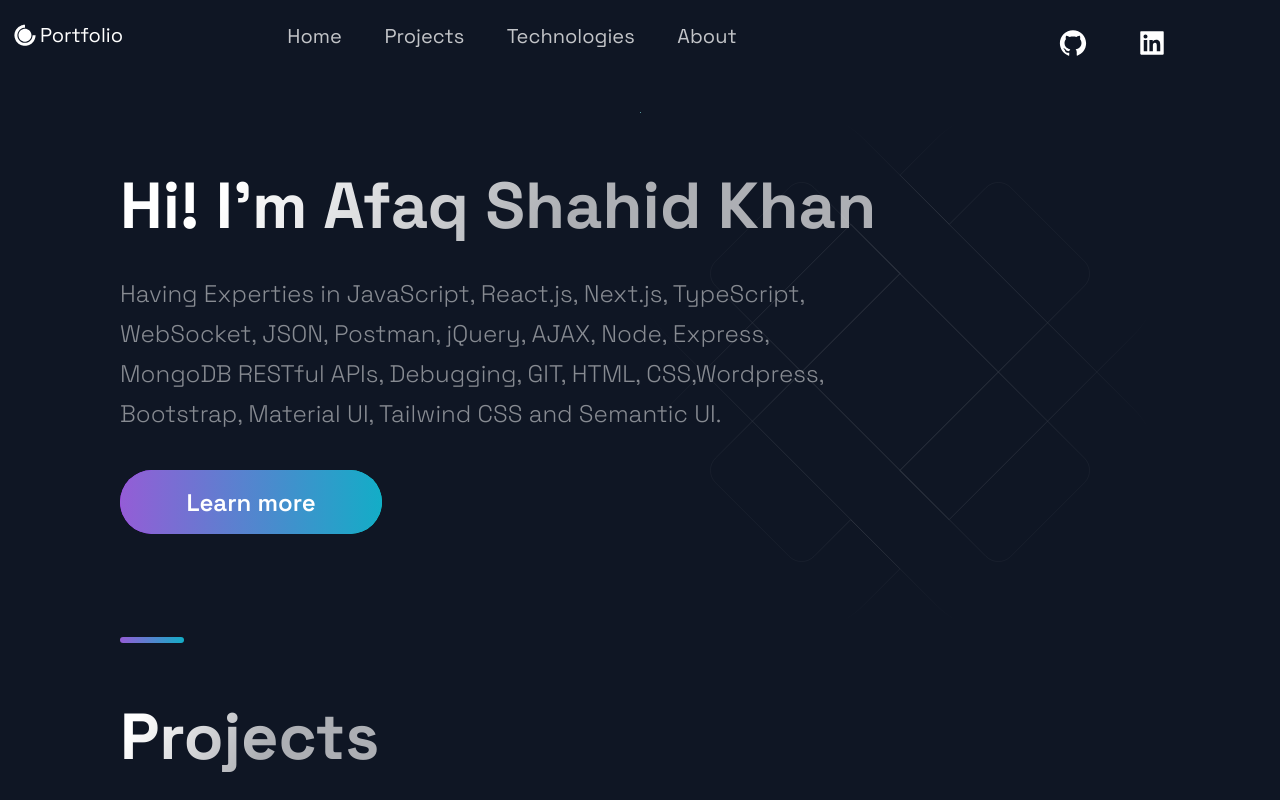
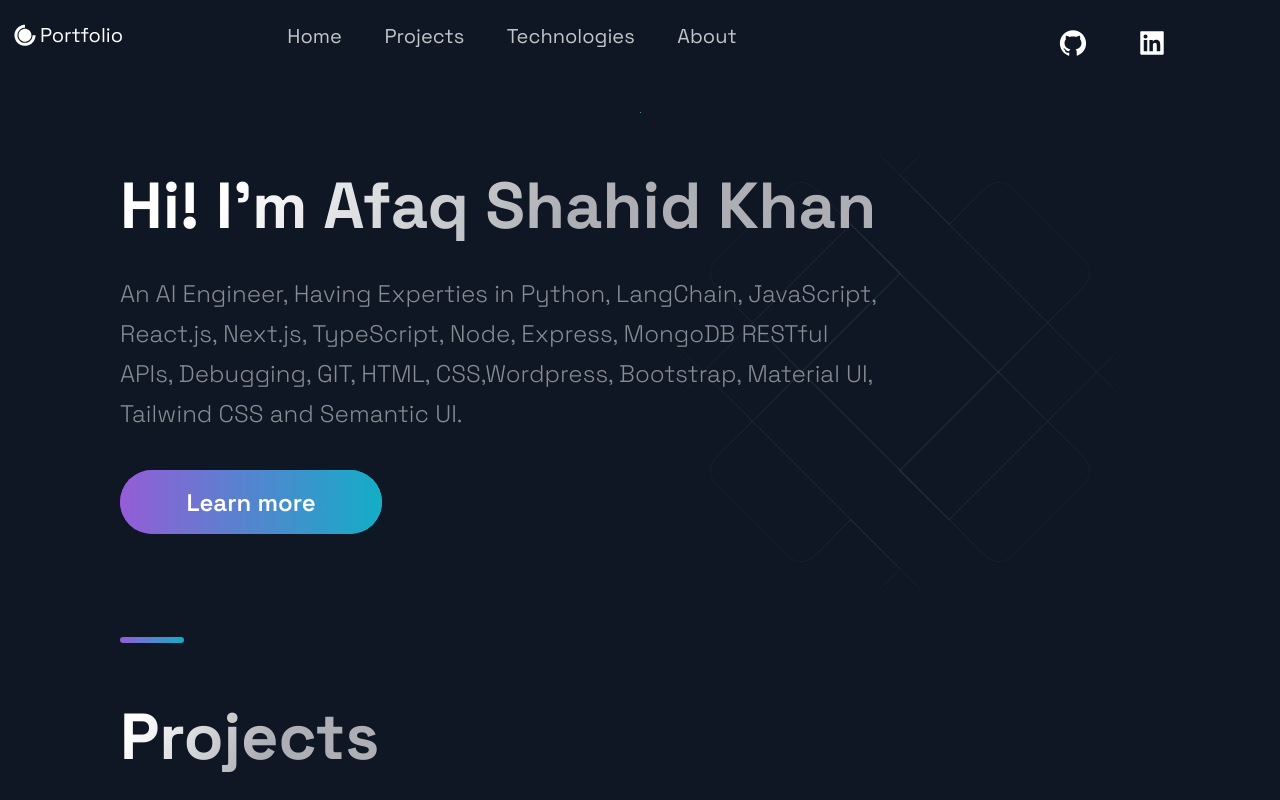
Before and after one commit to AfaqShahidKhan/portfolio-website-template-in-next-js, a Next.js app: page / in a window 1280 px wide. Shown: the top 800 px of the page. Built offline with nearby package versions, Linux system fonts and the light colour scheme; some icons are missing.

Commit message:
Revise expertise description in Hero component
Updated expertise list to include AI Engineering and Python.

```diff
--- a/src/components/Hero/Hero.js
+++ b/src/components/Hero/Hero.js
@@ -17,8 +17,8 @@ const Hero = () => (
 
       </SectionTitle>
       <SectionText>
-      Having Experties in JavaScript, React.js, Next.js, TypeScript, WebSocket,
-      JSON, Postman, jQuery, AJAX, Node, Express, MongoDB RESTful APIs, Debugging, GIT,
+      An AI Engineer, Having Experties in Python, LangChain, JavaScript, React.js, Next.js, TypeScript,
+      Node, Express, MongoDB RESTful APIs, Debugging, GIT,
       HTML, CSS,Wordpress, Bootstrap, Material UI, Tailwind CSS and Semantic UI.
       </SectionText>
       <Button
```
